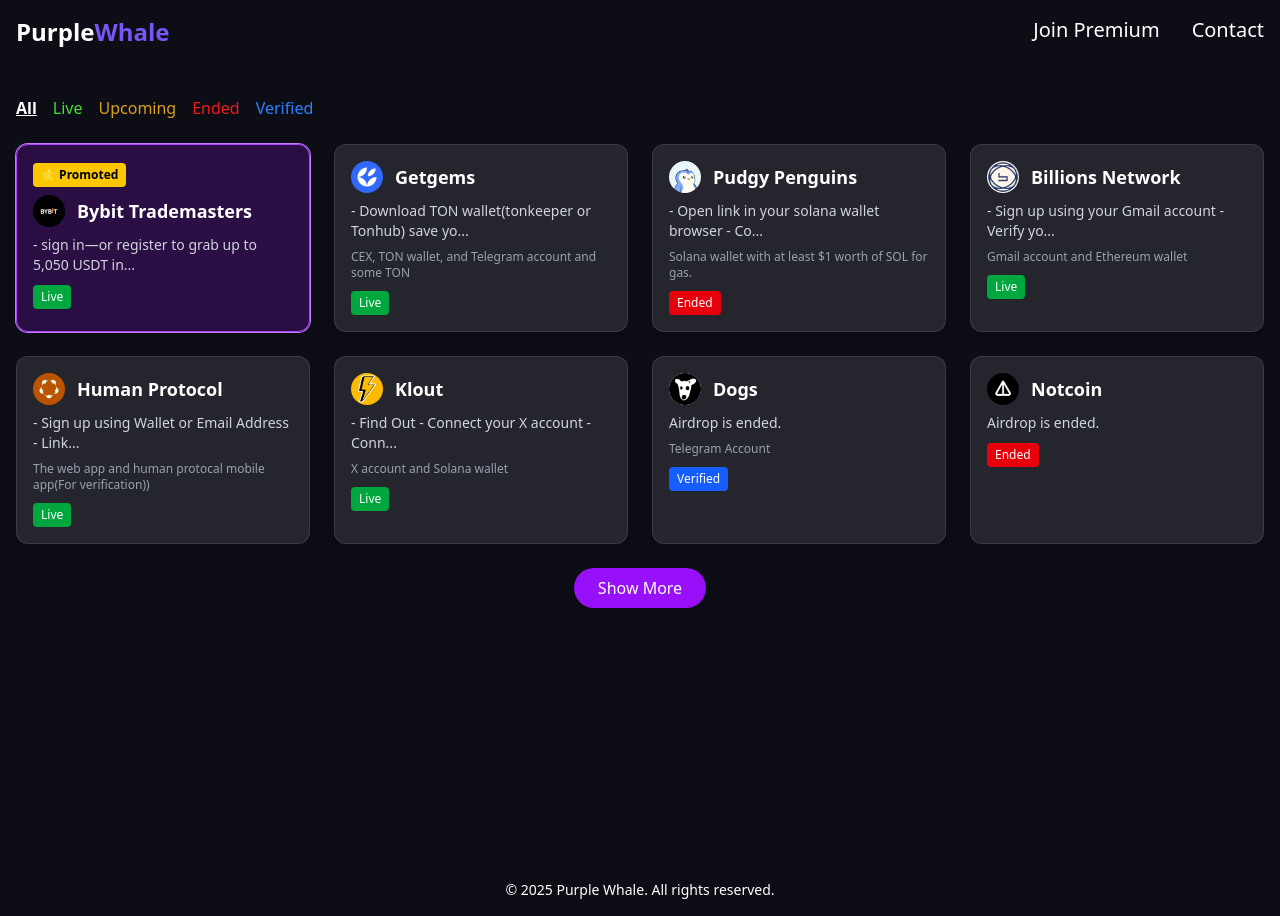
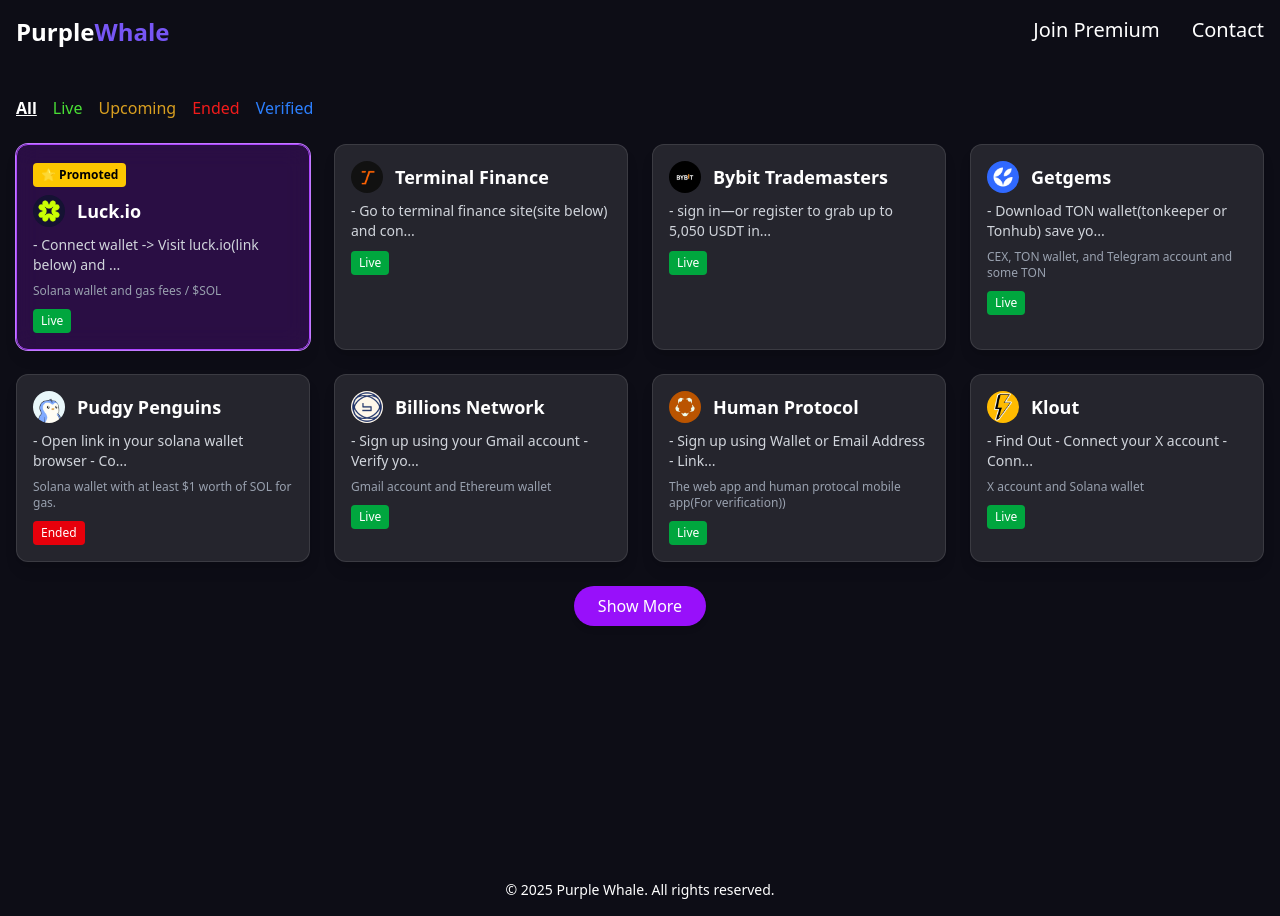
Before and after one commit to Akachukwuu/Purple-Airdrop, a React (Vite) app: page / in a window 1280 px wide. Built offline with nearby package versions, Linux system fonts and the light colour scheme.

Commit message:
Two airdrops added

```diff
--- a/src/components/CardDetail.jsx
+++ b/src/components/CardDetail.jsx
@@ -30,7 +30,7 @@
 
   const imageUrl = isValidUrl(card.image) ? card.image : "/fallback.jpg";
 
-  const validLink = isValidUrl(card.link) ? card.link : "#";
+  const validLink = isValidUrl(card.link) ? card.link : card.link;
 
   return (
     <div className="min-h-screen bg-[#0d0d16] text-white p-6">
--- a/src/data/airdrops.json
+++ b/src/data/airdrops.json
@@ -3,9 +3,10 @@
       "title": "Blum",
       "description": "- Snapshots have been taken.",
       "status": "Live",
-      "link": "https://blum.io",
+      "link": "https://blum.io/",
       "image": "/images/blum.jpg"
     },
+
     {
       "title": "Notcoin",
       "description": "Airdrop is ended.",
@@ -13,6 +14,7 @@
       "image": "images/Notcoin-Profile-Picture.jpg",
       "link": "https://t.me/notcoin_bot"
     },
+
     {
       "title": "Dogs",
       "description": "Airdrop is ended.",
@@ -21,6 +23,7 @@
       "image": "/images/dogs.jpg",
       "link": "https://dogs.dev/."
     },
+
     {
       "title": "Klout",
       "description": "- Find Out \n \n - Connect your X account \n \n - Connect your Solana wallet \n \n - Enter the invite code: Purpplewhaleapp \n \n - Follow their Instructions",
@@ -29,6 +32,7 @@
       "link": "https://klout.gg/",
       "image":"/images/klout.jpg"
     },
+
     {
       "title": "Human Protocol",
       "description": "- Sign up using Wallet or Email Address \n \n - Link all social media accounts \n \n - Carry out the social tasks \n \n - Claim daily $HP \n \n - Download the app on playstore or appstore and carry out human verifcation. \n \n - Earn $HP \n \n - Refer Others",
@@ -37,6 +41,7 @@
       "link": "https://testnet.humanity.org/dashboard?code=3b7a4aaaffb0394a0813dae6eec01d77f4558397336ef3b012e67b42cd2509ba&state=t3",
       "image": "/images/humanity.jpg"
     },
+
     {
       "title": "Billions Network",
       "description": "- Sign up using your Gmail account \n \n - Verify your Ethereum wallet and Gmail account \n \n - Follow their page on X(formerly Twitter) \n \n - Share your referral link to earn powers (200 powers per referral) \n \n - Reach level 3)",
@@ -45,6 +50,7 @@
       "link": "https://signup.billions.network/",
       "image": "/images/billions.jpg"
     },
+
     {
       "title": "Pudgy Penguins",
       "description": "- Open link in your solana wallet browser \n \n - Connect your Solana wallet \n \n - Fund wallet with at least $1 worth sol for gas \n \n - Click on the 'Claim' button \n \n - Swap $PUDGY to sol",
@@ -65,7 +71,23 @@
       "title": "Bybit Trademasters",
       "description": " - sign in—or register to grab up to 5,050 USDT in welcome gifts \n \n - complete Identity Verification Lv 1 for full eligibility. \n \n - Deposit Funds → Maintain a minimum balance of $5,000 in your account to qualify for leaderboard participation \n \n Start Trading → Trade perpetual contracts to compete on the PnL or volume leaderboards and increase your prize potential Trade stocks, gold, and forex on Bybit using USDT—directly from your Bybit App. \n \n Track Your Ranking → Monitor real-time standings and aim for a top position to win a share of the $1.5M USDT prize pool and an invite to the Bybit VIP Gala 2025 \n \n Try TradFi Trading → Trade top stock CFDs like $AAPL, $TSLA, $META, and more—settled in $USDT—via the Bybit MT5 dashboard",
       "status": "Live",
-      "link": "https://purple-airdrop.vercel.app/",
+      "link": "https://bybit.com",
       "image": "/images/bybit.jpg"
+    },
+    {
+      "title": "Terminal Finance",
+      "description": " - Go to terminal finance site(site below) and connect your wallet \n \n - Click on the [Pre-Deposit] option. \n \n - Deposit Assets → You can Deposit USDe, WETH & WBTC to start earning root points(slightly different depending on the asset you deposited) \n \n Referrals → You can share referral links and earn 10% on each referee's points",
+      "status": "Live",
+      "link": "https://terminal.fi/",
+      "image": "/images/terminal.jpg"
+    },
+
+    {
+      "title": "Luck.io",
+      "description": "- Connect wallet -> Visit luck.io(link below) and connect your wallet(Solflare or Phantom wallet) no KYC needed. \n \n - You need to activate Smart vault which is a one-time procedure and would cost a very little fee(in cents usually) which secures your funds onchain. \n \n - Deposit SOL, USDT, USDC to participate \n \n - Recieve a welcome bonus/package -> This depends on your past solana activity onchain \n \n - Claim daily rewards -> Boost and spin",
+      "requirements": "Solana wallet and gas fees / $SOL",
+      "status": "Live",
+      "link": "https://luck.io/",
+      "image": "/images/luck.png"
     }
   ]
```
Also changed, not shown: public/images/luck.png (added), public/images/terminal.jpg (added).
